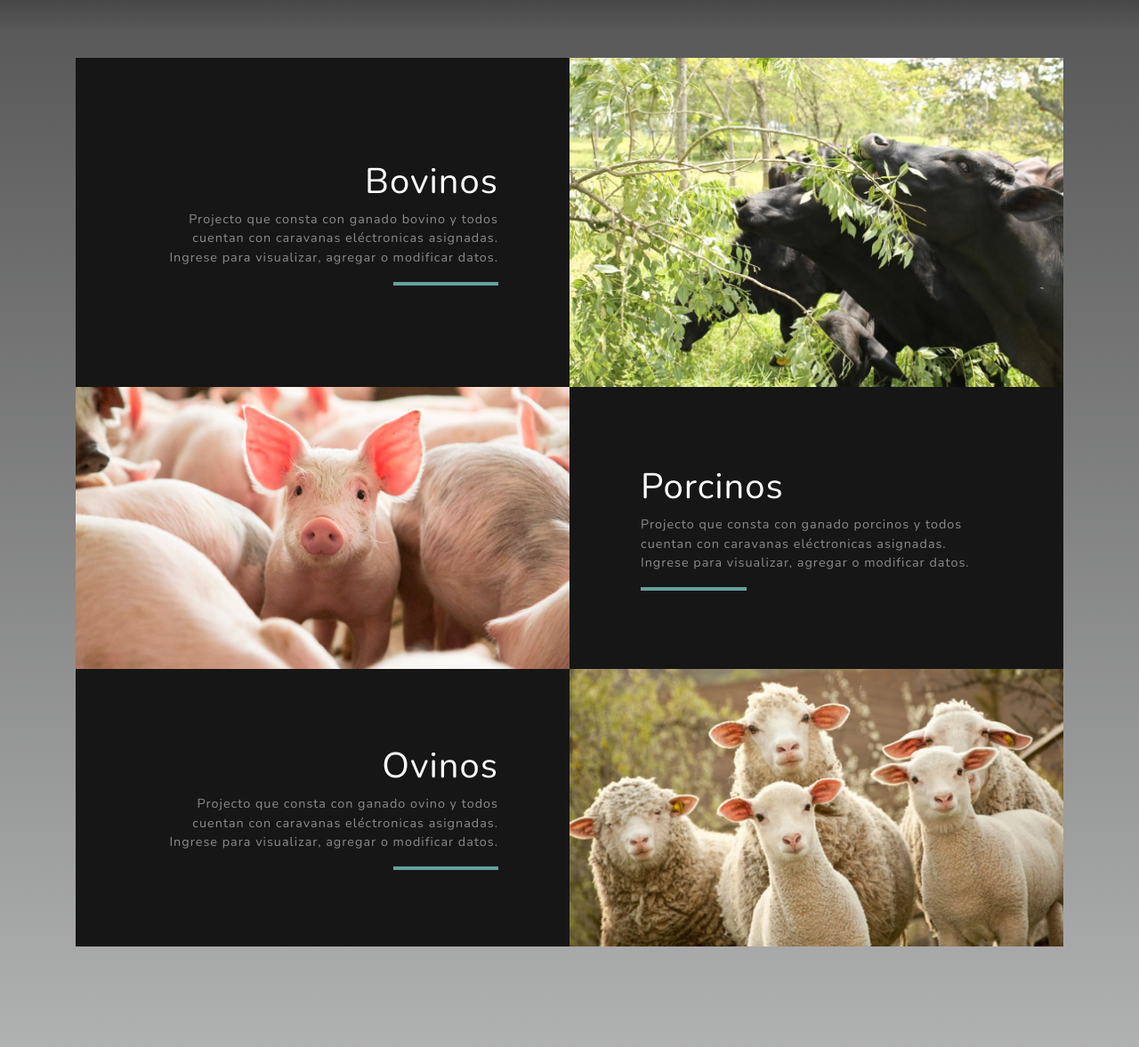
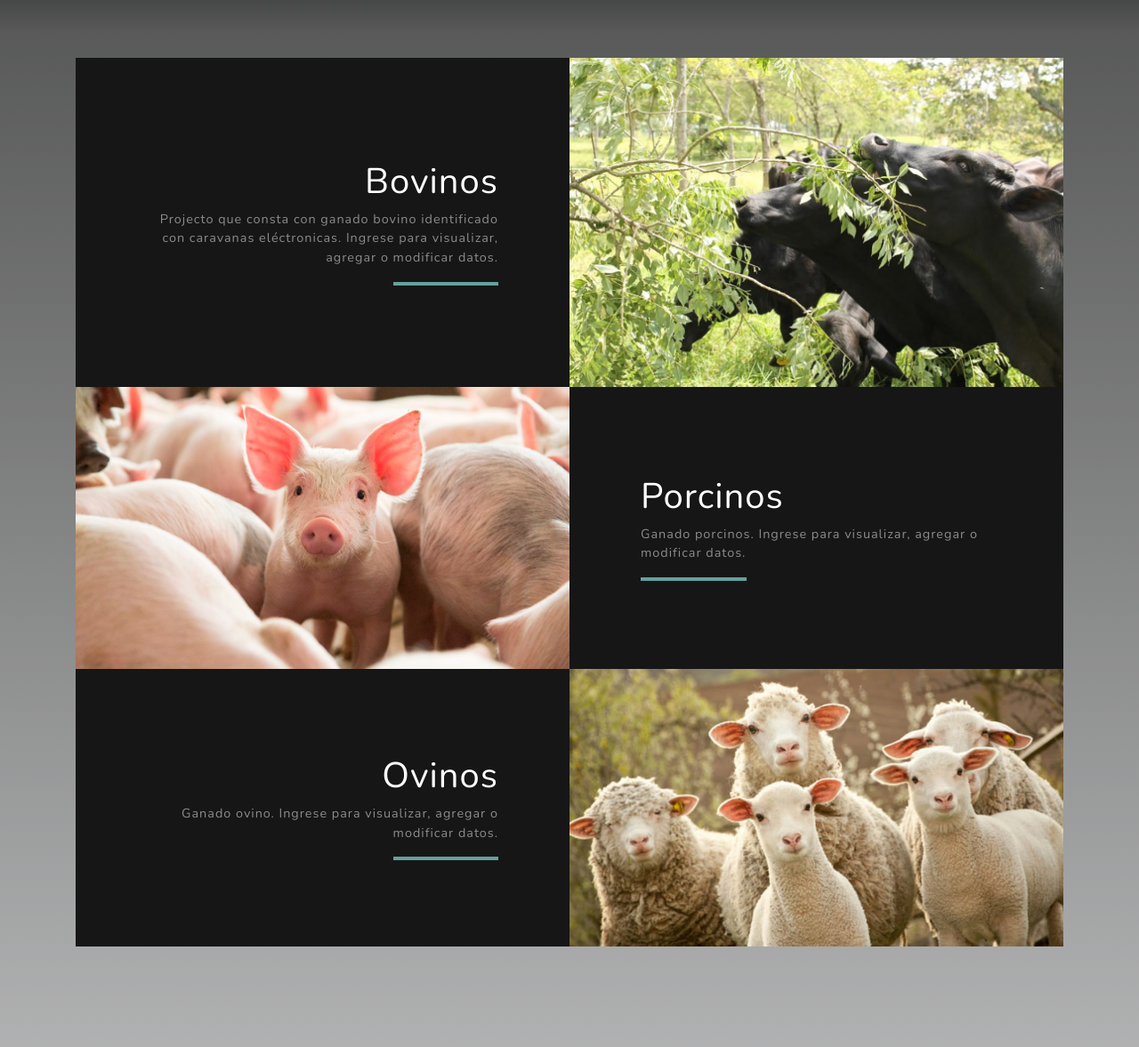
Before and after one commit to gasti10/animalstrack, a Django app: page /portfolio/ in a window 1280 px wide. Shown: the part 1978-3155 px from the top of the page at 89% size. Run offline with Django 3.2, Linux system fonts and the light colour scheme; some libraries are stand-ins or nearby versions.

Commit message:
Update index.html
Comentario de los proyectos.

```diff
--- a/portfolio/templates/index.html
+++ b/portfolio/templates/index.html
@@ -97,7 +97,7 @@
                 <a href="/admin/login/">
                   <h1 class="text-white">Bovinos</h1>
                 </a>
-                <p class="mb-0 text-white-50">Projecto que consta con ganado bovino y todos cuentan con caravanas eléctronicas asignadas. Ingrese para visualizar, agregar o modificar datos.</p>
+                <p class="mb-0 text-white-50">Projecto que consta con ganado bovino identificado con caravanas eléctronicas. Ingrese para visualizar, agregar o modificar datos.</p>
                 <hr class="d-none d-lg-block mb-0 mr-0">
               </div>
             </div>
@@ -119,7 +119,7 @@
                 <a href="/admin/login/">
                   <h1 class="text-white">Porcinos</h1>
                 </a>
-                <p class="mb-0 text-white-50">Projecto que consta con ganado porcinos y todos cuentan con caravanas eléctronicas asignadas. Ingrese para visualizar, agregar o modificar datos.</p>
+                <p class="mb-0 text-white-50">Ganado porcinos. Ingrese para visualizar, agregar o modificar datos.</p>
                 <hr class="d-none d-lg-block mb-0 ml-0">
               </div>
             </div>
@@ -141,7 +141,7 @@
                 <a href="/admin/login/">
                   <h1 class="text-white">Ovinos</h1>
                 </a>
-                <p class="mb-0 text-white-50">Projecto que consta con ganado ovino y todos cuentan con caravanas eléctronicas asignadas. Ingrese para visualizar, agregar o modificar datos.</p>
+                <p class="mb-0 text-white-50">Ganado ovino. Ingrese para visualizar, agregar o modificar datos.</p>
                 <hr class="d-none d-lg-block mb-0 mr-0">
               </div>
             </div>
```
